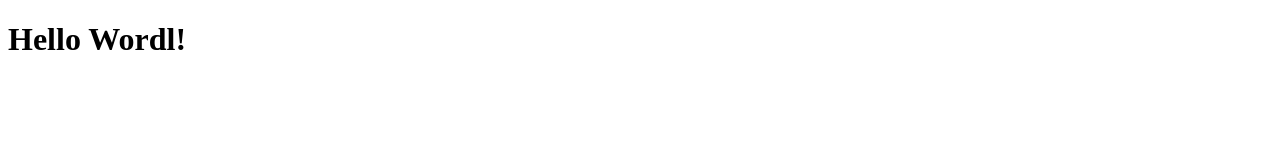
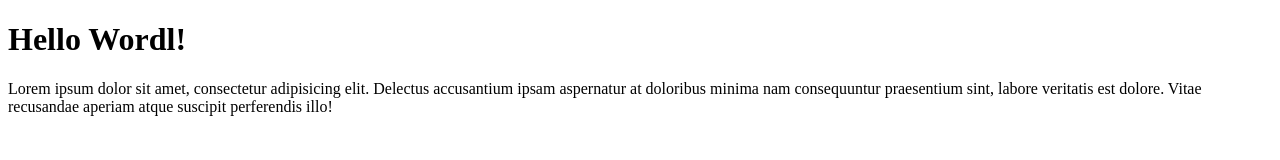
Before and after one commit to Muhammad-Aulia/wpu-git-test, a plain HTML site: page index.html in a window 1280 px wide. Drawn offline with Linux system fonts and the light colour scheme.

Commit message:
menambahkan paragraf

```diff
--- a/index.html
+++ b/index.html
@@ -9,6 +9,9 @@
 
 <body>
     <h1>Hello Wordl!</h1>
+    <p>Lorem ipsum dolor sit amet, consectetur adipisicing elit. Delectus accusantium ipsam aspernatur at doloribus
+        minima nam consequuntur praesentium sint, labore veritatis est dolore. Vitae recusandae aperiam atque suscipit
+        perferendis illo!</p>
 </body>
 
 </html>
```
